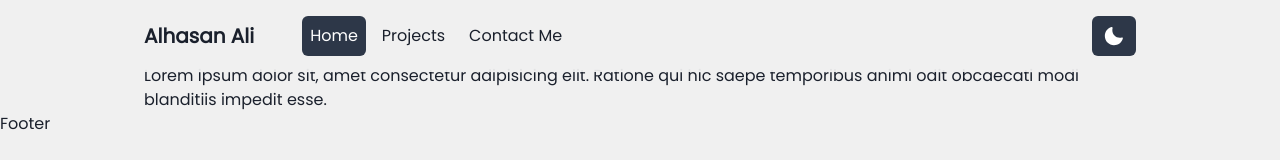
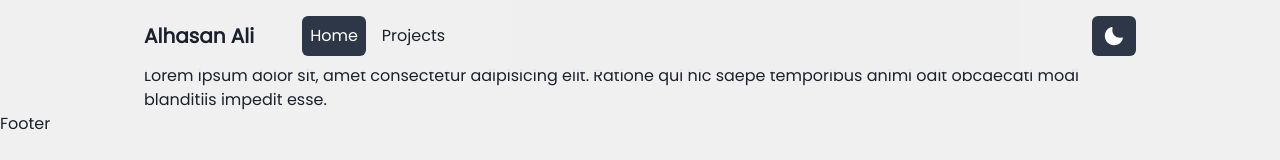
Before and after one commit to GE47/portfolio, a Next.js app: page / in a window 1280 px wide. Shown: the top 160 px of the page. Built offline with nearby package versions, Linux system fonts and the light colour scheme.

Commit message:
fix(NavBar): remove Contact Me link

```diff
--- a/components/NavBar.tsx
+++ b/components/NavBar.tsx
@@ -42,7 +42,6 @@ const NavBar: React.FC = () => {
         >
           <NavLink href="/">Home</NavLink>
           <NavLink href="/projects">Projects</NavLink>
-          <NavLink href="/contact">Contact Me</NavLink>
         </Stack>
 
         <Box display="flex">
@@ -61,9 +60,6 @@ const NavBar: React.FC = () => {
                 <Link href="/projects" passHref>
                   <MenuItem as={ChakraLink}>Projects</MenuItem>
                 </Link>
-                <Link href="/contact" passHref>
-                  <MenuItem as={ChakraLink}>Contact Me</MenuItem>
-                </Link>
               </MenuList>
             </Menu>
           </Box>
```
